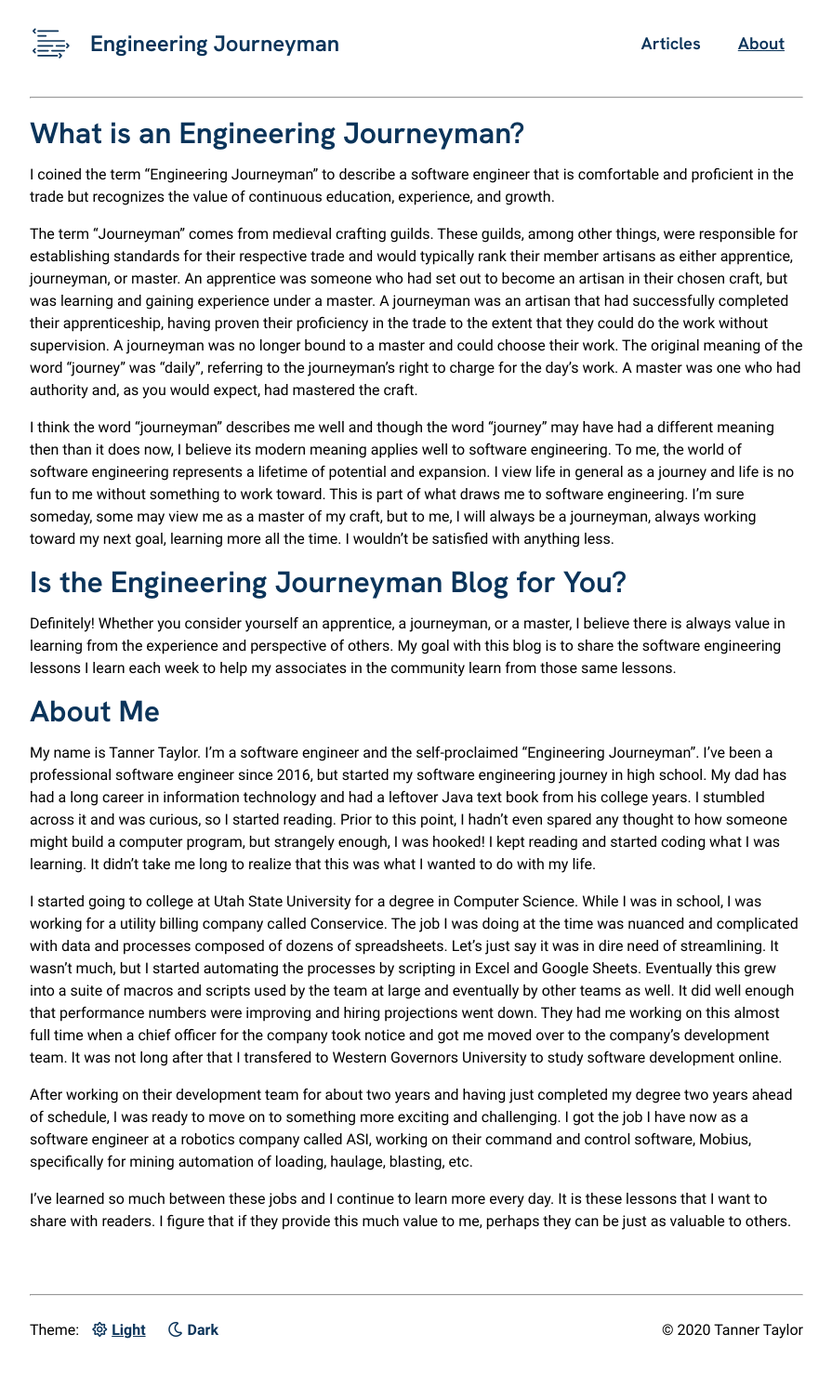
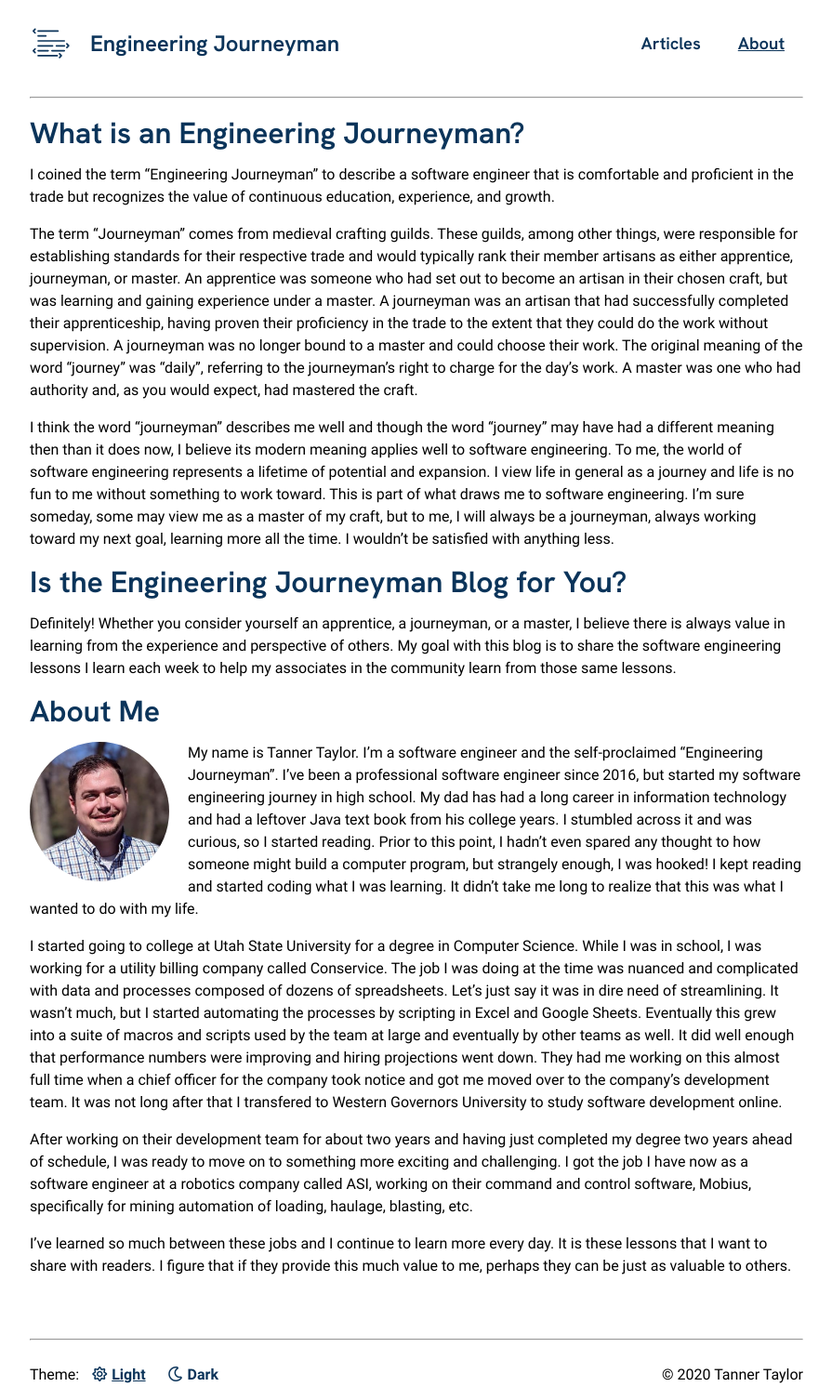
Before and after one commit to engineering-journeyman/engineering-journeyman.github.io, a Jekyll site: the page built from about.md, in a window 1280 px wide. Shown: the whole page at 93% size, without its empty margins (192-1087 px from the left). Built offline with Jekyll 4.4.1, drawn with Linux system fonts in a browser that asks for light colours; before the commit the page ends 1458 px from its top, so only the background shows below that.

Commit message:
Added profile image.

```diff
--- a/about.md
+++ b/about.md
@@ -18,6 +18,8 @@ Definitely! Whether you consider yourself an apprentice, a journeyman, or a mast
 
 # About Me
 
+![Profile Image](/assets/images/profile.jpg){: .profile-image }
+
 My name is Tanner Taylor. I'm a software engineer and the self-proclaimed "Engineering Journeyman". I've been a professional software engineer since 2016, but started my software engineering journey in high school. My dad has had a long career in information technology and had a leftover Java text book from his college years. I stumbled across it and was curious, so I started reading. Prior to this point, I hadn't even spared any thought to how someone might build a computer program, but strangely enough, I was hooked! I kept reading and started coding what I was learning. It didn't take me long to realize that this was what I wanted to do with my life.
 
 I started going to college at Utah State University for a degree in Computer Science. While I was in school, I was working for a utility billing company called Conservice. The job I was doing at the time was nuanced and complicated with data and processes composed of dozens of spreadsheets. Let's just say it was in dire need of streamlining. It wasn't much, but I started automating the processes by scripting in Excel and Google Sheets. Eventually this grew into a suite of macros and scripts used by the team at large and eventually by other teams as well. It did well enough that performance numbers were improving and hiring projections went down. They had me working on this almost full time when a chief officer for the company took notice and got me moved over to the company's development team. It was not long after that I transfered to Western Governors University to study software development online.
--- a/styles/main.css
+++ b/styles/main.css
@@ -81,3 +81,13 @@ footer {
 .flex-split-content {
     justify-content: space-between;
 }
+
+/* miscellaneous */
+
+.profile-image {
+    border-radius: 50%;
+    float: left;
+    width: 150px;
+    height: 150px;
+    margin-right: 20px;
+}
```
Also changed, not shown: assets/images/profile.jpg (added).
